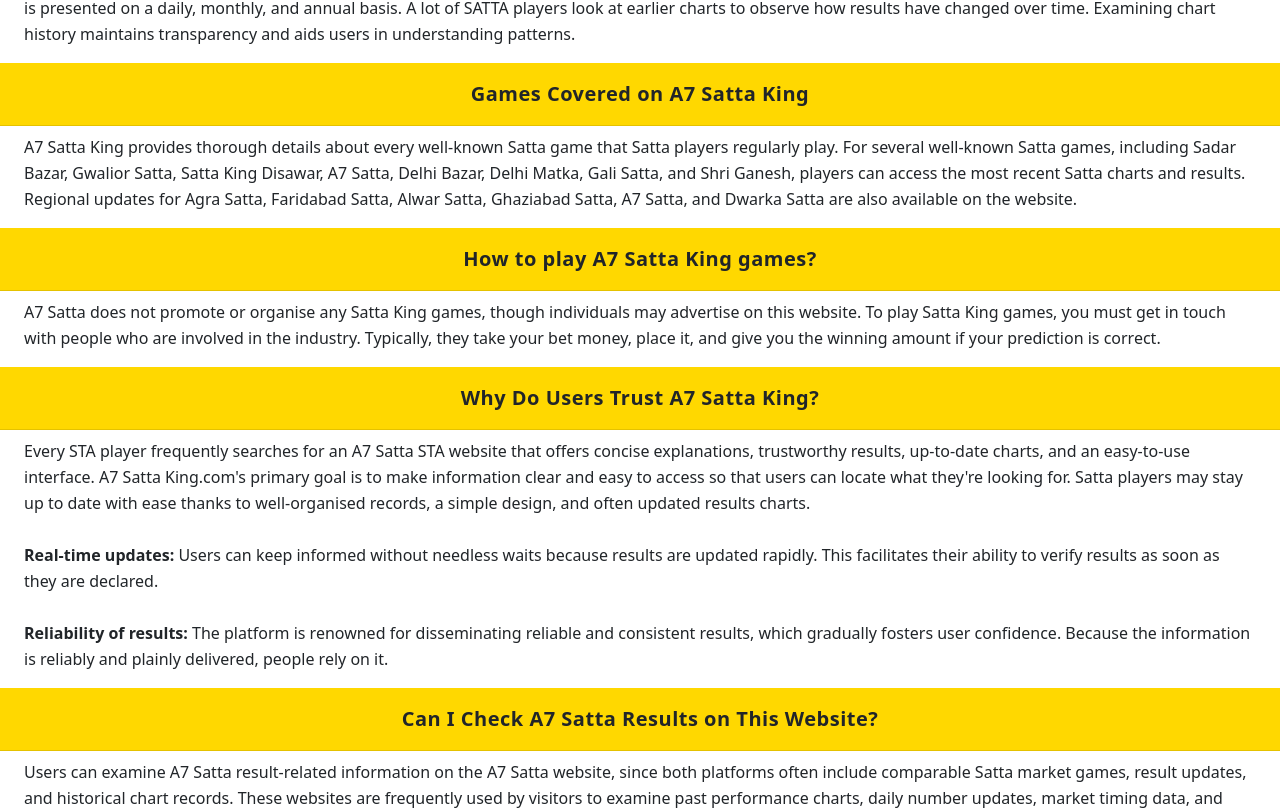
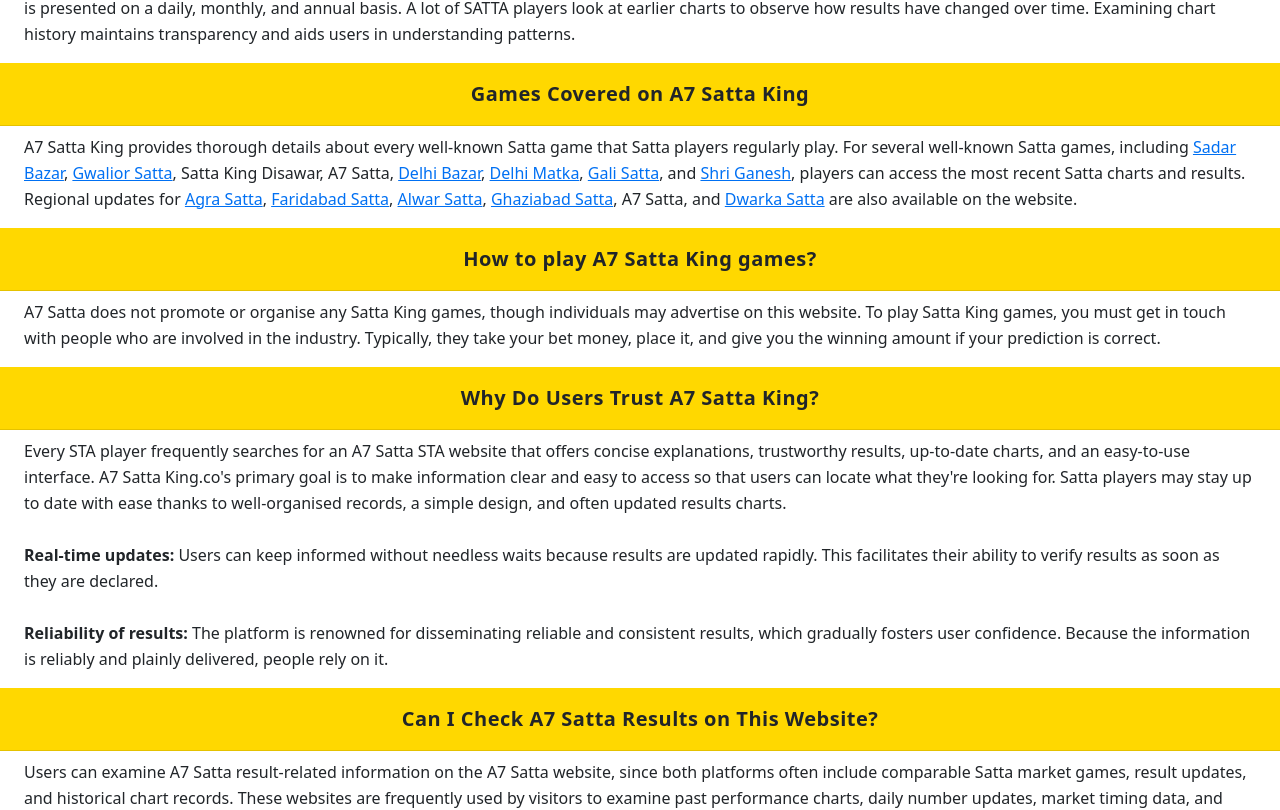
Before and after one commit to kuldeepkumar412204-bit/A7-webiste, a Next.js app: page / in a window 1280 px wide. Shown: the part 3177-3987 px from the top of the page. Built offline with nearby package versions, Linux system fonts and the light colour scheme; no server answers; the database is empty.

Commit message:
internal linking and meta data update

```diff
--- a/app/(public)/Components/Home/FAQSection.tsx
+++ b/app/(public)/Components/Home/FAQSection.tsx
@@ -53,7 +53,10 @@
     {
       heading: "Games Covered on A7 Satta King",
       description:
-        "A7 Satta King provides thorough details about every well-known Satta game that Satta players regularly play. For several well-known Satta games, including Sadar Bazar, Gwalior Satta, Satta King Disawar, A7 Satta, Delhi Bazar, Delhi Matka, Gali Satta, and Shri Ganesh, players can access the most recent Satta charts and results. Regional updates for Agra Satta, Faridabad Satta, Alwar Satta, Ghaziabad Satta, A7 Satta, and Dwarka Satta are also available on the website.",
+        (
+          <>
+          A7 Satta King provides thorough details about every well-known Satta game that Satta players regularly play. For several well-known Satta games, including <a href="https://a7sattaking.co/sadar-bazar" className="internal-link">Sadar Bazar</a>, <a href="https://a7sattaking.co/gwalior" className="internal-link">Gwalior Satta</a>, Satta King Disawar, A7 Satta, <a href="https://a7sattaking.co/delhi-bazar" className="internal-link">Delhi Bazar</a>, <a href="https://a7sattaking.co/delhi-matka" className="internal-link">Delhi Matka</a>, <a href="https://a7sattaking.co/gali-satta" className="internal-link">Gali Satta</a>, and <a href="https://a7sattaking.co/shri-ganesh" className="internal-link">Shri Ganesh</a>, players can access the most recent Satta charts and results. Regional updates for <a href="https://a7sattaking.co/agra" className="internal-link">Agra Satta</a>, <a href="https://a7sattaking.co/faridabad" className="internal-link">Faridabad Satta</a>, <a href="https://a7sattaking.co/alwar" className="internal-link">Alwar Satta</a>, <a href="https://a7sattaking.co/ghaziabad" className="internal-link">Ghaziabad Satta</a>, A7 Satta, and <a href="https://a7sattaking.co/dwarka" className="internal-link">Dwarka Satta</a> are also available on the website.</>
+        ),
     },
     {
       heading: "How to play A7 Satta King games?",
@@ -66,7 +69,7 @@
         <>
           Every STA player frequently searches for an A7 Satta STA website that
           offers concise explanations, trustworthy results, up-to-date charts,
-          and an easy-to-use interface. A7 Satta King.com's primary goal is to
+          and an easy-to-use interface. A7 Satta King.co's primary goal is to
           make information clear and easy to access so that users can locate
           what they're looking for. Satta players may stay up to date with ease
           thanks to well-organised records, a simple design, and often updated
@@ -111,7 +114,7 @@
   // Accordion FAQs
   const faqItems: FAQItem[] = [
     {
-      question: "A7 Satta: What is it?",
+      question: "A7 Satta King results: What is it?",
       answer:
         "Satta King and Matka result tables, daily winning numbers, historical records, and updates for other Satta games are all available on A7 Satta. People go to the website to compare historical data and view results.",
     },
--- a/app/(public)/[slug]/components/Gwalior.tsx
+++ b/app/(public)/[slug]/components/Gwalior.tsx
@@ -5,9 +5,9 @@
 import FAQSection from "./FAQSection";
 
 export const metadata: Metadata = {
-  title: "Gwalior Satta Result 2026 Today | Gwalior Chart & Daily Updates",
+  title: "Gwalior Satta Result 2026 Today | Chart & Daily Updates",
   description:
-    "Check the latest Gwalior Satta Result 2026 with today's updates, full chart, and previous records. Get fast and accurate results only on A7 Satta King.",
+    "Check the latest Gwalior Satta Result 2026 with today’s updates, full chart, and previous records. Get fast, right results only on A7 Satta King.",
   keywords: [
     "Gwalior Satta Result",
     "Gwalior Result Today",
@@ -20,9 +20,9 @@
     canonical: `${process.env.SITE_URL}/gwalior`,
   },
   openGraph: {
-    title: "Gwalior Satta Result 2026 Today | Gwalior Chart & Daily Updates",
+    title: "Gwalior Satta Result 2026 Today | Chart & Daily Updates",
     description:
-      "Check the latest Gwalior Satta Result 2026 with today's updates, full chart, and previous records. Get fast and accurate results only on A7 Satta King.",
+      "Check the latest Gwalior Satta Result 2026 with today’s updates, full chart, and previous records. Get fast, right results only on A7 Satta King.",
     url: `${process.env.SITE_URL}/gwalior`,
     siteName: "A7 Satta King",
     type: "website",
@@ -30,9 +30,9 @@
   },
   twitter: {
     card: "summary_large_image",
-    title: "Gwalior Satta Result 2026 Today | Gwalior Chart & Daily Updates",
+    title: "Gwalior Satta Result 2026 Today | Chart & Daily Updates",
     description:
-      "Check the latest Gwalior Satta Result 2026 with today's updates, full chart, and previous records. Get fast and accurate results only on A7 Satta King.",
+      "Check the latest Gwalior Satta Result 2026 with today’s updates, full chart, and previous records. Get fast, right results only on A7 Satta King.",
   },
 };
 
--- a/app/(public)/[slug]/components/SadarBazar.tsx
+++ b/app/(public)/[slug]/components/SadarBazar.tsx
@@ -3,9 +3,9 @@
 import FAQSection from "./FAQSection";
 
 export const metadata: Metadata = {
-    title: "Sadar Bazar Satta Result 2026 Today | Sadar Bazar Chart & Updates",
+    title: "Sadar Bazar Satta Result 2026 Today | Chart & Updates",
     description:
-        "Check the latest Sadar Bazar Satta Result 2026 with updated charts, daily results, and historical data. Get fast and accurate updates only on A7 Satta King.",
+        "Check the latest Sadar Bazar Satta Result 2026 with updated charts, daily results, and historical data. Accurate updates only on A7 Satta King.",
     keywords: [
         "Sadar Bazar Satta Result",
         "Sadar Bazar Result Today",
@@ -18,9 +18,9 @@
         canonical: `${process.env.SITE_URL}/sadar-bazar`,
     },
     openGraph: {
-        title: "Sadar Bazar Satta Result 2026 Today | Sadar Bazar Chart & Updates",
+        title: "Sadar Bazar Satta Result 2026 Today | Chart & Updates",
         description:
-            "Check the latest Sadar Bazar Satta Result 2026 with updated charts, daily results, and historical data. Get fast and accurate updates only on A7 Satta King.",
+            "Check the latest Sadar Bazar Satta Result 2026 with updated charts, daily results, and historical data. Accurate updates only on A7 Satta King.",
         url: `${process.env.SITE_URL}/sadar-bazar`,
         siteName: "A7 Satta King",
         type: "website",
@@ -28,9 +28,9 @@
     },
     twitter: {
         card: "summary_large_image",
-        title: "Sadar Bazar Satta Result 2026 Today | Sadar Bazar Chart & Updates",
+        title: "Sadar Bazar Satta Result 2026 Today | Chart & Updates",
         description:
-            "Check the latest Sadar Bazar Satta Result 2026 with updated charts, daily results, and historical data. Get fast and accurate updates only on A7 Satta King.",
+            "Check the latest Sadar Bazar Satta Result 2026 with updated charts, daily results, and historical data. Accurate updates only on A7 Satta King.",
     },
 };
 
@@ -82,12 +82,12 @@
         {
             heading: "Why Users Prefer Sadar Bazar Updates on A7",
             description:
-                "The game section of A7-satta.com is very easily comprehensible and simple. It is easy to comprehend for anyone. The latest updates can be seen at any time and the chart is easily understood. Plus, it's easy and smooth to jump between pages.\n\nAll in all, it's very simple to understand, and new players and old players can quickly find the information they need without wasting time.",
+                "The game section of a7sattaking.co is very easily comprehensible and simple. It is easy to comprehend for anyone. The latest updates can be seen at any time and the chart is easily understood. Plus, it's easy and smooth to jump between pages.\n\nAll in all, it's very simple to understand, and new players and old players can quickly find the information they need without wasting time.",
         },
         {
             heading: "How Are Sadar Bazar Satta Result Updates Shared?",
             description:
-                "After obtaining information from public sources, the A7-satta.com team verifies the results and chart data before posting them on the website. Once the details are confirmed, the latest updates are posted immediately in a simple and easy-to-read format, enabling users to view the records without getting any confusion.",
+                "After obtaining information from public sources, the a7sattaking.co team verifies the results and chart data before posting them on the website. Once the details are confirmed, the latest updates are posted immediately in a simple and easy-to-read format, enabling users to view the records without getting any confusion.",
         },
         {
             heading: "Stay Updated with Sadar Bazar Satta Result in 2026",
--- a/app/(public)/page.tsx
+++ b/app/(public)/page.tsx
@@ -12,7 +12,7 @@
 import type { Metadata } from "next";
 
 export const metadata: Metadata = {
-  title: "A7 Satta King Result | Latest Satta Charts, Matka Results & Updates",
+  title: "A7 Satta King | Satta Charts, Matka Result & Updates",
   description:
     "Check A7 Satta King latest results, daily Satta charts, Matka updates, and records. Stay updated with real-time results and game timings.",
   keywords: [
--- a/app/globals.css
+++ b/app/globals.css
@@ -103,6 +103,16 @@
   animation: star-pulse 1.5s infinite ease-in-out;
 }
 
+.internal-link {
+  color: #0070f3 !important;
+  text-decoration: underline;
+  cursor: pointer;
+}
+
+.internal-link:hover {
+  color: #0051a8 !important;
+}
+
 @keyframes star-pulse {
 
   0%,
```
